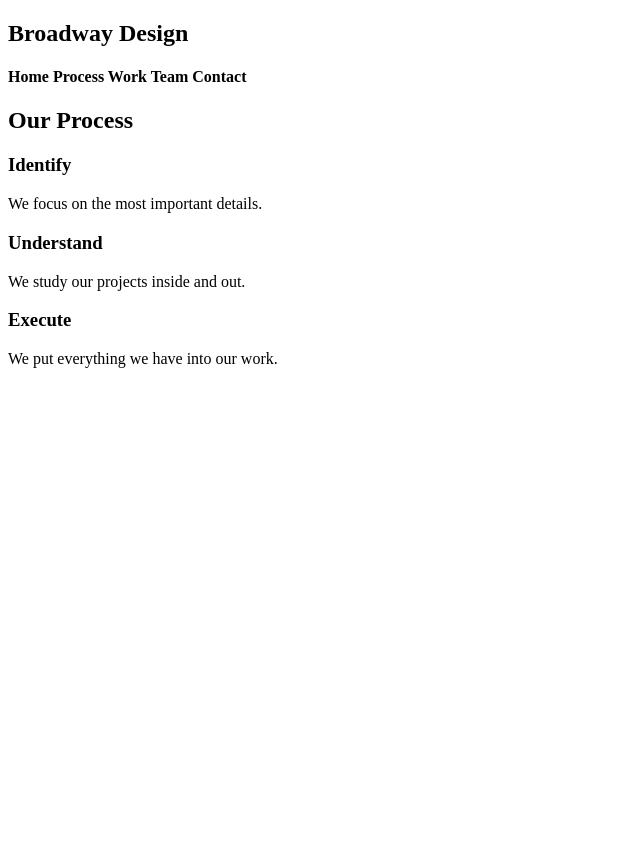
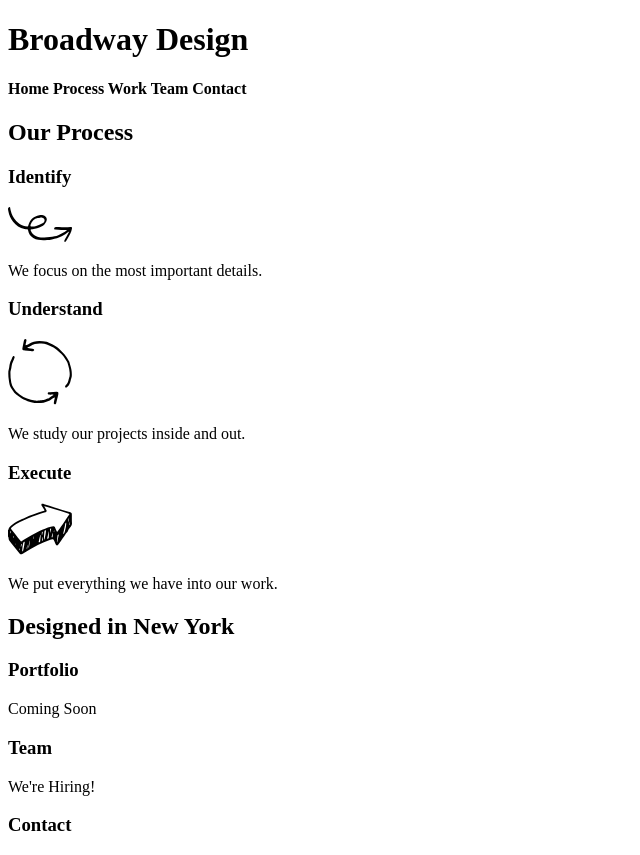
Before and after one commit to hardstance/broadway, a plain HTML site: page index.html in a window 1280 px wide. Shown: the whole page, without its empty margins (0-640 px from the left). Before the commit the page ends 800 px from the top, so only its background shows below. Drawn offline with Linux system fonts and the light colour scheme.

Commit message:
Add data index.

```diff
--- a/index.html
+++ b/index.html
@@ -2,21 +2,36 @@
 <html>
   <head>
     <meta charset="UTF-8">
-    <title>Broadway</title>
+    <title>Hannah's Broadway Site</title>
   <link rel="stylesheet" href="./resources/css/style.css" type="text/css">
   </head>
   <body>
-    <nav>
+
+    <div id="nav">
       <h1>Broadway Design</h1>
       <h4>Home Process Work Team Contact</h4>
-        </nav>
+    </div>
+
     <h2>Our Process</h2>
       <h3>Identify</h3>
+      <img src ="./resources/images/identify.svg" alt="identify_icon">
         <p>We focus on the most important details.</p>
       <h3>Understand</h3>
+      <img src ="./resources/images/understand.svg" alt="understand_icon">
         <p>We study our projects inside and out.</p>
       <h3>Execute</h3>
+      <img src ="./resources/images/execute.svg" alt="execute_icon">
         <p>We put everything we have into our work.</p>
+
+    <div id="callout">
+      <h2>Designed in New York</h2>
+    </div>
+
+      <h3>Portfolio</h3>
+         <p>Coming Soon</p>
+      <h3>Team</h3>
+        <p>We're Hiring!</p>
+      <h3>Contact</h3>
 
   </body>
 </html>
```
